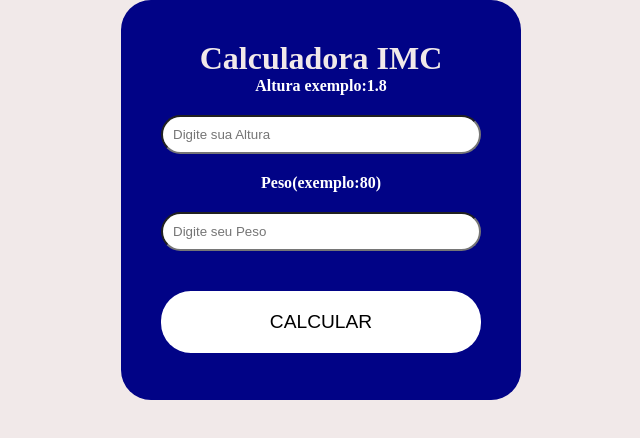
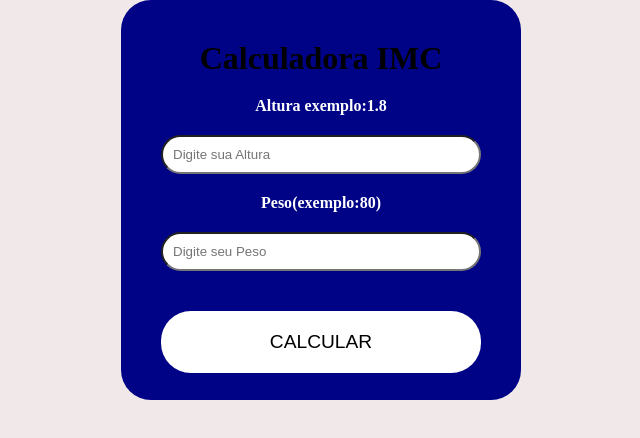
Before and after one commit to gugasantos24/Calculadora_IMC, a React (Vite) app: page / in a window 1280 px wide. Shown: the top 438 px of the page, without its empty margins (319-959 px from the left). Built offline with nearby package versions, Linux system fonts and the light colour scheme.

Commit message:
Criando header.css

```diff
--- a/src/css/header.css
+++ b/src/css/header.css
@@ -0,0 +1,8 @@
+.header {
+    text-align: center;
+    margin-bottom: 20px;
+    color: var(--fontColor2);
+}
+.header:hover {
+    color: var(--bgColor2);
+}
```
